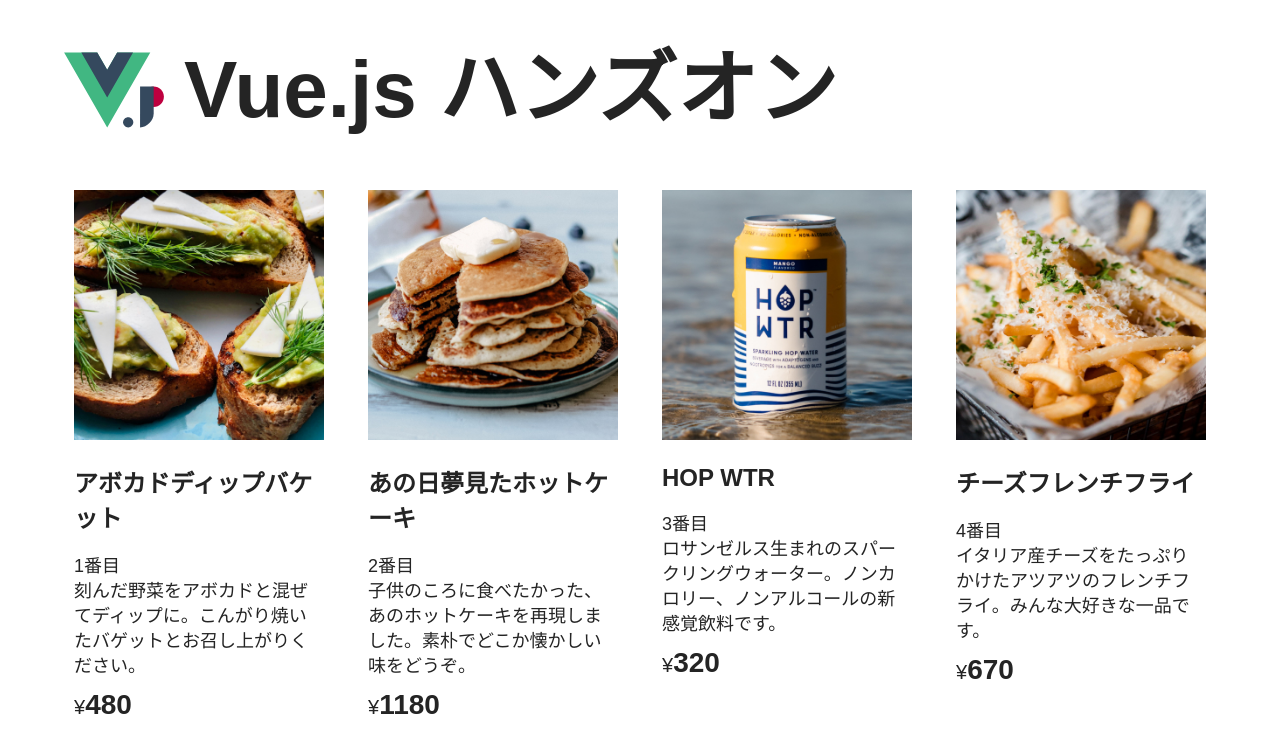
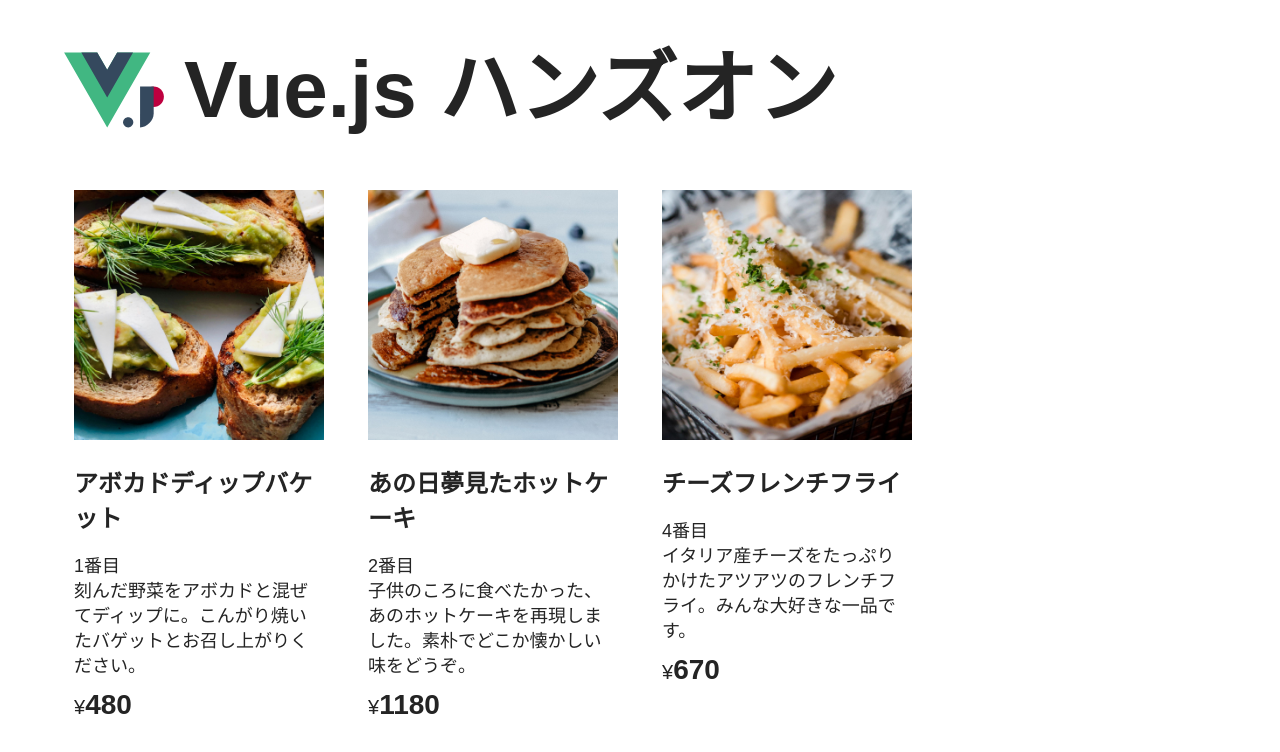
Before and after one commit to kannna5296/vuefes-2023-handson, a Vue app: page / in a window 1280 px wide. Shown: the top 752 px of the page. Built offline with nearby package versions, Linux system fonts and the light colour scheme.

Commit message:
売り切れのやつは出さない

```diff
--- a/src/App.vue
+++ b/src/App.vue
@@ -9,6 +9,7 @@
       "刻んだ野菜をアボカドと混ぜてディップに。こんがり焼いたバゲットとお召し上がりください。",
     price: 480,
     image: "/images/item1.jpg",
+    soldOut: false,
   },
   {
     id: 2,
@@ -17,6 +18,7 @@
       "子供のころに食べたかった、あのホットケーキを再現しました。素朴でどこか懐かしい味をどうぞ。",
     price: 1180,
     image: "/images/item2.jpg",
+    soldOut: false,
   },
   {
     id: 3,
@@ -25,6 +27,7 @@
       "ロサンゼルス生まれのスパークリングウォーター。ノンカロリー、ノンアルコールの新感覚飲料です。",
     price: 320,
     image: "/images/item3.jpg",
+    soldOut: true,
   },
   {
     id: 4,
@@ -33,6 +36,7 @@
       "イタリア産チーズをたっぷりかけたアツアツのフレンチフライ。みんな大好きな一品です。",
     price: 670,
     image: "/images/item4.jpg",
+    soldOut: false,
   },
 ]);
 </script>
@@ -44,7 +48,7 @@
   </header>
   <main class="main">
     <template v-for="(item, index) in items" :key="item.id">
-      <div class="item">
+      <div v-if="!item.soldOut" class="item">
         <div class="thumbnail">
           <img :src="item.image" alt="" />
         </div>
```
